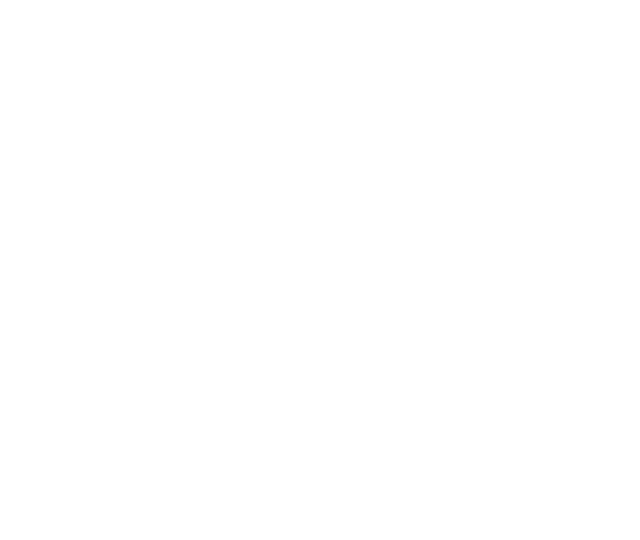
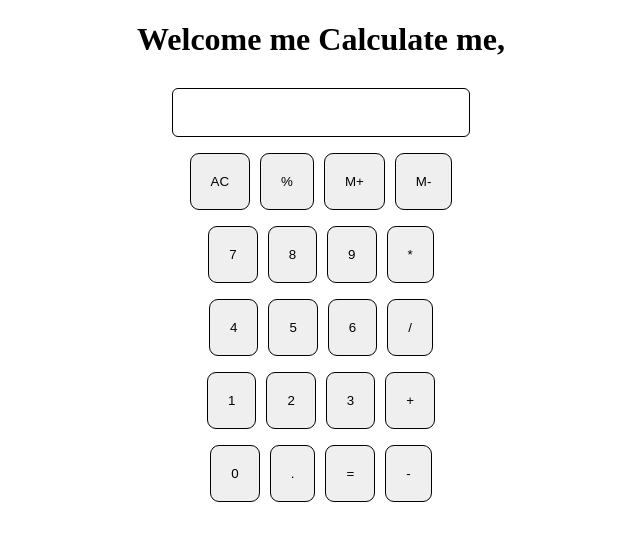
Before and after one commit to 2002MONU/calculator, a plain HTML site: page index.html in a window 1280 px wide. Shown: the whole page, without its empty margins (319-959 px from the left). Drawn offline with Linux system fonts and the light colour scheme.

Commit message:
Add calculator using html css javascript

```diff
--- a/index.html
+++ b/index.html
@@ -5,9 +5,45 @@
     <meta name="viewport" content="width=device-width, initial-scale=1.0">
     <title>Calculator</title>
     <link rel="stylesheet" href="style.css">
-    <script src="index.js"></script>
+
 </head>
 <body>
-
+    <h1 class="text-center">Welcome me Calculate me,</h1>
+    <div class="container flex flex-col  mx-auto m-w-20 items-center">
+        <div class="row">
+            <input type="text" clas="input">
+        </div>
+        <div class="row">
+            <button class="button">AC</button>
+            <button class="button">%</button>
+            <button class="button">M+</button>
+            <button class="button">M-</button>
+         </div>
+        <div class="row">
+           <button class="button">7</button>
+           <button class="button">8</button>
+           <button class="button">9</button>
+           <button class="button">*</button>
+        </div>
+        <div class="row">
+            <button class="button">4</button>
+            <button class="button">5</button>
+            <button class="button">6</button>
+            <button class="button">/</button>
+         </div>
+         <div class="row">
+            <button class="button">1</button>
+            <button class="button">2</button>
+            <button class="button">3</button>
+            <button class="button">+</button>
+         </div>
+         <div class="row">
+            <button class="button">0</button>
+            <button class="button">.</button>
+            <button class="button">=</button>
+            <button class="button">-</button>
+         </div>
+    </div>
+    <script src="index.js"></script>
 </body>
 </html>
--- a/index.js
+++ b/index.js
@@ -0,0 +1,21 @@
+let string ="";
+let buttons = document.querySelectorAll('.button');
+Array.from(buttons).forEach((button)=>{
+  button.addEventListener('click', (e)=>{
+    if(e.target.innerHTML == '='){
+        string = eval(string);
+        document.querySelector('input').value =string;
+
+    }
+   else if(e.target.innerHTML == 'AC'){
+        string = "";
+        document.querySelector('input').value =string;
+
+    }
+    else{
+    console.log(e.target)
+    string= string + e.target.innerHTML;
+    document.querySelector('input').value =string;
+    }
+  })
+})
--- a/style.css
+++ b/style.css
@@ -0,0 +1,50 @@
+.text-center{
+    text-align: center;
+}
+
+.bg-red{
+    background-color: red;
+}
+
+.mx-auto{
+    margin: auto;
+}
+
+
+.m-w-20{
+    max-width: 100%;
+}
+
+.button{
+    padding: 20px;
+    margin: 0px 3px;
+    border: 1px solid black;
+    border-radius: 9px;
+    cursor: pointer;
+}
+
+.flex{
+  display: flex;
+}
+
+
+
+.flex-col{
+    flex-direction: column  ;
+}
+
+.items-center{
+    align-items: center;
+}
+
+.row{
+    margin: 8px 0px;
+}
+
+.row input{
+    margin: 0px;
+    padding: 10px 0px;
+    border: 1px solid black;
+    border-radius: 6px;
+    font-size: 23px;
+}
```
